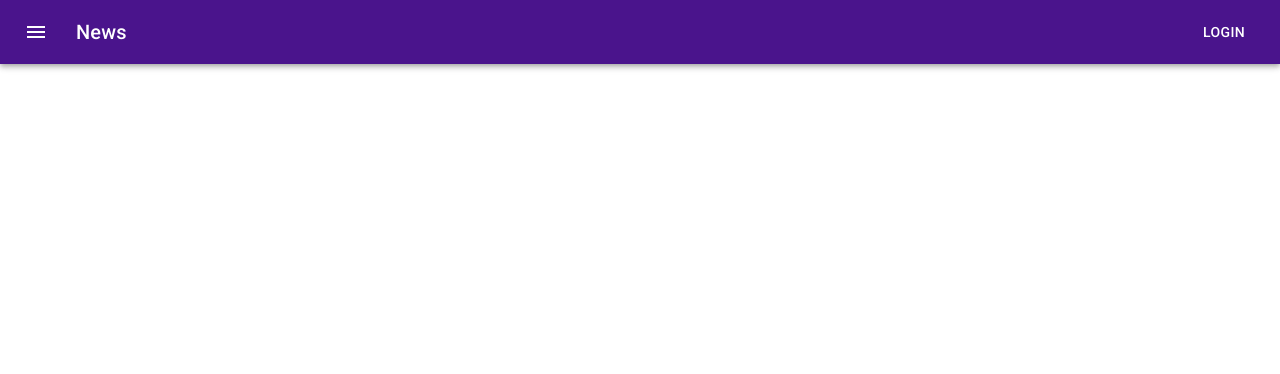
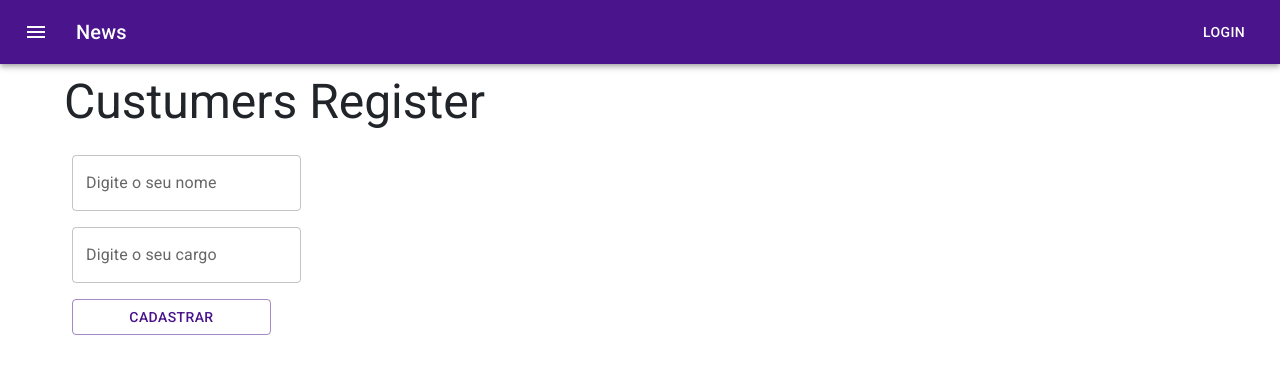
Before and after one commit to ESTEVAO-FERNANDES-SERPA/CustomersReactjs, a React (Create React App) app: page /custumers/add in a window 1280 px wide. Before the commit this address had no page. Shown: the top 374 px of the page. Built offline with nearby package versions, Linux system fonts and the light colour scheme.

Commit message:
add user

```diff
--- a/public/index.html
+++ b/public/index.html
@@ -1,5 +1,5 @@
 <!DOCTYPE html>
-<html lang="en">
+<html lang="pt-br">
   <head>
     <meta charset="utf-8" />
     <link rel="icon" href="%PUBLIC_URL%/favicon.ico" />
--- a/src/App.js
+++ b/src/App.js
@@ -3,6 +3,7 @@ import { Routes, Route } from "react-router-dom";
 
 import Home from "./pages/Home";
 import Custumers from "./pages/Custumers";
+import CustumersRegister from "./pages/CustumersRegister";
 import TemplateDefault from './templates/Default'
 import TemplatePage from './templates/Page'
 import 'bootstrap/dist/css/bootstrap.min.css';
@@ -12,6 +13,7 @@ const App = () => {
       <Routes>
         <Route path="/" element={<TemplatePage title='Home' Component={Home}/>} />
         <Route path="/custumers" element={<TemplatePage title='Custumers' Component={Custumers} />} />
+        <Route path="/custumers/add" element={<TemplatePage title='Custumers Register' Component={CustumersRegister} />} />
       </Routes>
     </TemplateDefault>
   );
--- a/src/components/CustumerCard.js
+++ b/src/components/CustumerCard.js
@@ -1,35 +1,44 @@
 import * as React from 'react';
 import { useState } from "react";
+
 import Card from '@mui/material/Card';
 import CardHeader from '@mui/material/CardHeader';
-
 import CardActions from '@mui/material/CardActions';
-
 import Avatar from '@mui/material/Avatar';
 import IconButton from '@mui/material/IconButton';
+import { red } from '@mui/material/colors';
+import { Edit as EditIcon, Delete as DeleteIcon } from '@mui/icons-material';
 
-import { red } from '@mui/material/colors';
-import FavoriteIcon from '@mui/icons-material/Favorite';
-import ShareIcon from '@mui/icons-material/Share';
+import Modal from './ModalConfirm'
 
 
 
 
-const CustumerCard = ({email,
+const CustumerCard = ({
+    id,
+    email,
     firstName,
     lastName,
-    avatar,}) => {
+    avatar,
+    onRemoveCustumer}) => {
 
-const [classes, setClasses] = useState()
-const changeColor = ()=>{
+    const [classes, setClasses] = useState()
+    const [modalOpen, setModalOpen] = useState(false)
 
-    if(classes ==='changeColorHeart'){
-        setClasses('')
-    }else{
-        setClasses('changeColorHeart')
+
+    const handleToggleModal = () => {
+        setModalOpen(!modalOpen)
     }
-}
+    const handleConfirmModal = (id) => {
+        onRemoveCustumer(id)
+        setModalOpen(!modalOpen)
+    }
+    const handleRemoveCustomer = () => {
+        handleToggleModal()
+    }
+
     return (
+        <>
         <Card sx={{ maxWidth: 345 }}>
             <CardHeader
                 avatar={
@@ -37,21 +46,25 @@ const changeColor = ()=>{
                         R
                     </Avatar>
                 }
-
                 title={`${firstName}  ${lastName}`}
                 subheader={email}
             />
-
             <CardActions disableSpacing>
-                <IconButton onClick={()=>{changeColor()}} aria-label="add to favorites">
-                    <FavoriteIcon  className={classes} />
+                <IconButton  aria-label="add to favorites">
+                    <EditIcon className={classes} />
                 </IconButton>
-                <IconButton aria-label="share">
-                    <ShareIcon />
+                <IconButton onClick={() => handleRemoveCustomer()} aria-label="share">
+                    <DeleteIcon  />
                 </IconButton>
-
             </CardActions>
         </Card>
+        <Modal
+        open={modalOpen}
+        onClose={() => handleToggleModal()}
+        onConfirm={() => handleConfirmModal(id)}
+        title="Deseja Excluir Esse Usuario?"
+        message="Essa ação não pode ser desfeita!"/>
+        </>
     );
 }
 export default CustumerCard
--- /dev/null
+++ b/src/components/ModalConfirm.js
@@ -0,0 +1,36 @@
+import React from "react";
+import { Button, Dialog, DialogActions, DialogContent, DialogContentText, DialogTitle } from '@mui/material';
+
+
+
+const ModalConfirm = ({open, onClose, onConfirm, title, message}) => {
+
+
+    return (
+        <>
+
+            <Dialog
+                open={open}
+                onClose={onClose}
+                aria-labelledby="alert-dialog-title"
+                aria-describedby="alert-dialog-description"
+            >
+                <DialogTitle id="alert-dialog-title">
+                    {title}
+                </DialogTitle>
+                <DialogContent>
+                    <DialogContentText id="alert-dialog-description">
+                        {message}
+                    </DialogContentText>
+                </DialogContent>
+                <DialogActions>
+                    <Button className="modalCancel" onClick={onClose}>Cancelar</Button>
+                    <Button className="modalAgree" onClick={onConfirm} autoFocus>
+                        Confirmar
+                    </Button>
+                </DialogActions>
+            </Dialog>
+        </>
+    );
+}
+export default ModalConfirm
--- a/src/index.css
+++ b/src/index.css
@@ -8,3 +8,11 @@
     color: red;
 
 }
+
+.modalCancel{
+    color: rgb(207, 0, 0) !important;
+}
+
+.modalAgree{
+    color: rgb(0, 92, 0) !important;
+}
--- a/src/pages/Custumers.js
+++ b/src/pages/Custumers.js
@@ -9,7 +9,7 @@ const Custumers = () => {
 
     const [custumers, setCustumers] = useState([])
 
-    console.log(custumers)
+
 
     useEffect(() => {
         axios.get('https://reqres.in/api/users')
@@ -19,6 +19,15 @@ const Custumers = () => {
             })
     }, [])
 
+    const handleRemoveCustomer = (id) => {
+        axios.delete(`https://reqres.in/api/users/${id}`)
+        .then(()=>{
+            const newCustumersState = custumers.filter(custumer => custumer.id !== id)
+
+            setCustumers(newCustumersState)
+        })
+    }
+
     return (
         <>
 
@@ -26,7 +35,7 @@ const Custumers = () => {
             container
             spacing={4}
             direction="row"
-            justifyContent="center"
+            justifyContent="flex-start"
             alignItems="center"
              >
                 {
@@ -34,10 +43,12 @@ const Custumers = () => {
                         return (
                             <Grid item xs={12} sm={6} md={4} >
                                 <CustumerCard
+                                    id={custumer.id}
                                     email={custumer.email}
                                     firstName={custumer.first_name}
                                     lastName={custumer.last_name}
                                     avatar={custumer.avatar}
+                                    onRemoveCustumer={handleRemoveCustomer}
                                 />
                             </Grid>
                         )
--- /dev/null
+++ b/src/pages/CustumersRegister.js
@@ -0,0 +1,98 @@
+import React from "react";
+import axios from "axios";
+import {useState} from "react";
+import { Box, TextField, Button  } from "@mui/material";
+
+
+const CustumersRegister = () => {
+
+    const [form, setForm] = useState({
+        name:{
+            value:'',
+            error:false,
+            helperText:'',
+        },
+        job:{
+            value:'',
+            error:false,
+            helperText:'',
+        },
+    })
+
+
+    const handleInputChange = (e) => {
+        const {name,value} = e.target
+
+        setForm({
+            ...form,
+            [name]:{
+                value:value,
+            },
+        })
+    }
+    const handleRegisterButton= ()=>{
+        let hasError= false
+
+        let newFormState ={
+            ...form
+        }
+        if(!form.name.value){
+            hasError = true
+
+            newFormState.name = {
+                value:form.name.value,
+                error:true,
+                helperText: "Digite o campo nome corretamente!"
+            }
+        }
+        if(!form.job.value){
+            hasError= true
+
+            newFormState.job = {
+                value:form.job.value,
+                error:true,
+                helperText: "Digite o campo job corretamente!"
+            }
+        }
+        if(hasError){
+            return setForm(newFormState)
+        }
+
+        axios.post('https://reqres.in/api/users',{
+            name: form.name.value,
+            job: form.job.value,
+        }).then((response)=>{
+            console.log(response)
+        })
+    }
+
+
+
+    return (
+        <>
+            <Box
+                component="form"
+                sx={{
+                    '& > :not(style)': { m: 1, width: '25ch' },
+                }}
+                noValidate
+                autoComplete="off"
+            >
+                <TextField
+                error={form.name.error}
+                id="outlined-basic"
+                name="name"
+                label="Digite o seu nome"
+                variant="outlined"
+                value={form.name.value}
+                onChange={handleInputChange}
+                helperText={form.name.error ? form.name.helperText:''}
+                /><br />
+                <TextField helperText={form.name.error ? form.job.helperText:''} error={form.job.error} id="outlined-basic" name="job"  label="Digite o seu cargo" variant="outlined" value={form.job.value} onChange={handleInputChange} /><br />
+                <Button variant="outlined" onClick={() => handleRegisterButton()}>Cadastrar</Button>
+            </Box>
+        </>
+    )
+}
+
+export default CustumersRegister
--- a/src/partials/Header/Header.js
+++ b/src/partials/Header/Header.js
@@ -3,7 +3,7 @@ import { useState } from 'react';
 import { AppBar, Box, Button, Typography, Toolbar, IconButton, Drawer, List, ListItem, ListItemIcon, ListItemText } from "@mui/material";
 import {useNavigate, Link } from "react-router-dom";
 
-import { Menu as MenuIcon, Home, PersonAdd } from '@mui/icons-material';
+import { Menu as MenuIcon, Home, PersonAdd, Person as PersonIcon } from '@mui/icons-material';
 
 import useStyles from './Header.style';
 
@@ -47,8 +47,12 @@ const Header = () => {
                         <ListItemText>Home</ListItemText>
                     </ListItem>
                     <ListItem button onClick={()=>{navigate('/custumers'); handleToggleMenu()}}>
+                        <ListItemIcon><PersonIcon /></ListItemIcon>
+                        <ListItemText>Consultar Clientes</ListItemText>
+                    </ListItem>
+                    <ListItem button onClick={()=>{navigate('/custumers/add'); handleToggleMenu()}}>
                         <ListItemIcon><PersonAdd /></ListItemIcon>
-                        <ListItemText>Cadastro de Clientes</ListItemText>
+                        <ListItemText>Cadastrar de Clientes</ListItemText>
                     </ListItem>
                 </List>
             </Drawer>
```
